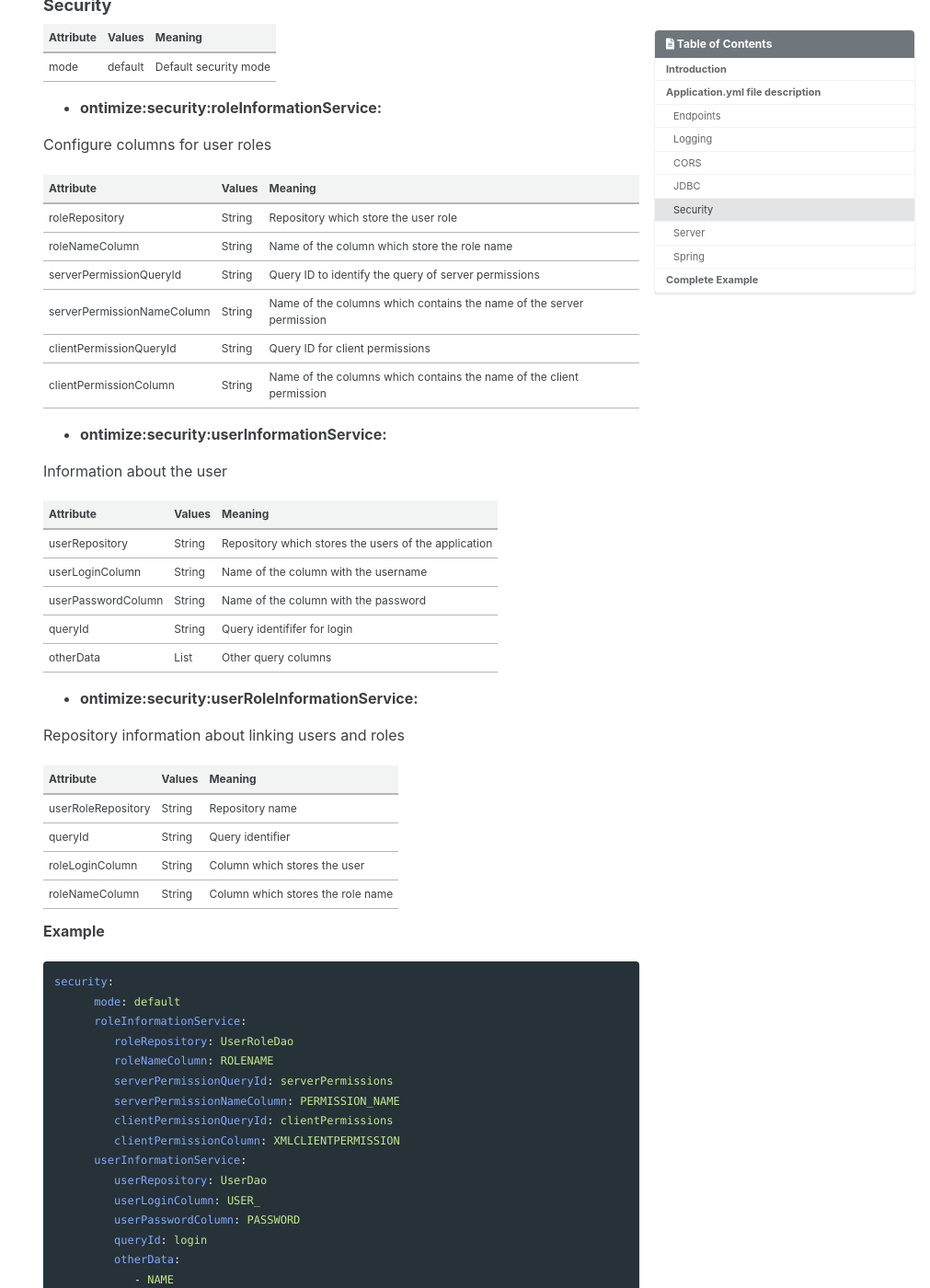
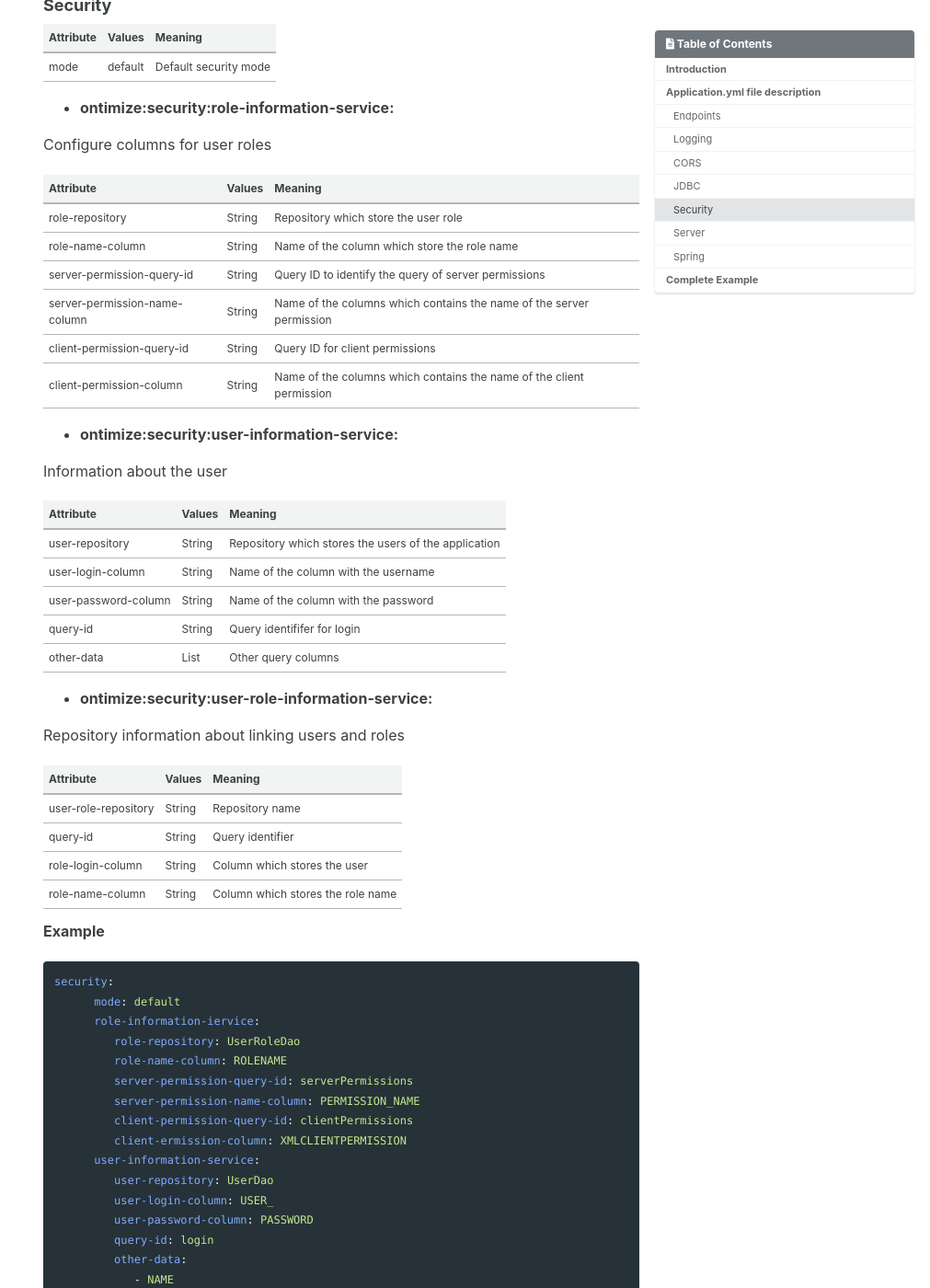
Before and after one commit to ontimize/ontimize-boot, a Jekyll site: the page v3/basics/applicationyml/index.html, which Jekyll copies as it is, in a window 1280 px wide and 1400 px high, scrolled down 2795 px. Shown: the whole window at 92% size, without its empty margins (269-1280 px from the left). Built offline with Jekyll 4.4.1, drawn with Linux system fonts in a browser that asks for light colours; some of the changed text lies outside the part shown.

Commit message:
Updated version 3.x.x docs

```diff
--- a/v3/basics/applicationyml/index.html
+++ b/v3/basics/applicationyml/index.html
@@ -409,12 +409,12 @@
     <span class="na">corsfilter</span><span class="pi">:</span>
       <span class="na">enabled</span><span class="pi">:</span> <span class="no">true</span>
     <span class="na">globalcors</span><span class="pi">:</span>
-      <span class="na">corsConfigurations</span><span class="pi">:</span>
+      <span class="na">cors-configurations</span><span class="pi">:</span>
          <span class="s1">'</span><span class="s">[/**]'</span><span class="pi">:</span>
-            <span class="na">allowedOrigins</span><span class="pi">:</span> <span class="s2">"</span><span class="s">*"</span>
-            <span class="na">allowedHeaders</span><span class="pi">:</span> <span class="s2">"</span><span class="s">*"</span>
-            <span class="na">exposedHeaders</span><span class="pi">:</span> <span class="pi">[</span><span class="s2">"</span><span class="s">X-Auth-Token"</span><span class="pi">,</span><span class="s2">"</span><span class="s">Content-disposition"</span><span class="pi">,</span><span class="s2">"</span><span class="s">X-Requested-With"</span><span class="pi">]</span>
-            <span class="na">allowedMethods</span><span class="pi">:</span>
+            <span class="na">allowed-origins</span><span class="pi">:</span> <span class="s2">"</span><span class="s">*"</span>
+            <span class="na">allowed-headers</span><span class="pi">:</span> <span class="s2">"</span><span class="s">*"</span>
+            <span class="na">exposed-headers</span><span class="pi">:</span> <span class="pi">[</span><span class="s2">"</span><span class="s">X-Auth-Token"</span><span class="pi">,</span><span class="s2">"</span><span class="s">Content-disposition"</span><span class="pi">,</span><span class="s2">"</span><span class="s">X-Requested-With"</span><span class="pi">]</span>
+            <span class="na">allowed-methods</span><span class="pi">:</span>
             <span class="pi">-</span> <span class="s">GET</span>
             <span class="pi">-</span> <span class="s">POST</span>
             <span class="pi">-</span> <span class="s">PUT</span>
@@ -438,7 +438,7 @@
   </thead>
   <tbody>
     <tr>
-      <td>nameConvention</td>
+      <td>name-convention</td>
       <td>upper, lower, database</td>
       <td>Convention of data columns name</td>
     </tr>
@@ -480,11 +480,11 @@
 
 <p><strong>Example</strong></p>
 <div class="language-yaml highlighter-rouge"><div class="highlight"><pre class="highlight"><code><span class="na">jdbc</span><span class="pi">:</span>
-      <span class="na">nameConvention</span><span class="pi">:</span> <span class="s">upper</span>
-      <span class="na">sqlhandler</span><span class="pi">:</span> <span class="s">oracle</span>
-      <span class="na">sqlConditionProcessor</span><span class="pi">:</span>
-         <span class="na">uppperString</span><span class="pi">:</span> <span class="no">true</span>
-         <span class="na">upperLike</span><span class="pi">:</span> <span class="no">true</span>
+      <span class="na">name-convention</span><span class="pi">:</span> <span class="s">upper</span>
+      <span class="na">sqlhandler</span><span class="pi">:</span> <span class="s">hsqldb</span>
+      <span class="na">sql-condition-processor</span><span class="pi">:</span>
+         <span class="na">uppper-string</span><span class="pi">:</span> <span class="no">true</span>
+         <span class="na">upper-like</span><span class="pi">:</span> <span class="no">true</span>
 </code></pre></div></div>
 
 <h3 id="security">Security</h3>
@@ -507,7 +507,7 @@
 </table>
 
 <ul>
-  <li><strong>ontimize:security:roleInformationService:</strong></li>
+  <li><strong>ontimize:security:role-information-service:</strong></li>
 </ul>
 
 <p>Configure columns for user roles</p>
@@ -522,32 +522,32 @@
   </thead>
   <tbody>
     <tr>
-      <td>roleRepository</td>
+      <td>role-repository</td>
       <td>String</td>
       <td>Repository which store the user role</td>
     </tr>
     <tr>
-      <td>roleNameColumn</td>
+      <td>role-name-column</td>
       <td>String</td>
       <td>Name of the column which store the role name</td>
     </tr>
     <tr>
-      <td>serverPermissionQueryId</td>
+      <td>server-permission-query-id</td>
       <td>String</td>
       <td>Query ID to identify the query of server permissions</td>
     </tr>
     <tr>
-      <td>serverPermissionNameColumn</td>
+      <td>server-permission-name-column</td>
       <td>String</td>
       <td>Name of the columns which contains the name of the server permission</td>
     </tr>
     <tr>
-      <td>clientPermissionQueryId</td>
+      <td>client-permission-query-id</td>
       <td>String</td>
       <td>Query ID for  client permissions</td>
     </tr>
     <tr>
-      <td>clientPermissionColumn</td>
+      <td>client-permission-column</td>
       <td>String</td>
       <td>Name of the columns which contains the name of the client permission</td>
     </tr>
@@ -555,7 +555,7 @@
 </table>
 
 <ul>
-  <li><strong>ontimize:security:userInformationService:</strong></li>
+  <li><strong>ontimize:security:user-information-service:</strong></li>
 </ul>
 
 <p>Information about the user</p>
@@ -570,27 +570,27 @@
   </thead>
   <tbody>
     <tr>
-      <td>userRepository</td>
+      <td>user-repository</td>
       <td>String</td>
       <td>Repository which stores the users of the application</td>
     </tr>
     <tr>
-      <td>userLoginColumn</td>
+      <td>user-login-column</td>
       <td>String</td>
       <td>Name of the column with the username</td>
     </tr>
     <tr>
-      <td>userPasswordColumn</td>
+      <td>user-password-column</td>
       <td>String</td>
       <td>Name of the column with the password</td>
     </tr>
     <tr>
-      <td>queryId</td>
+      <td>query-id</td>
       <td>String</td>
       <td>Query identififer for login</td>
     </tr>
     <tr>
-      <td>otherData</td>
+      <td>other-data</td>
       <td>List</td>
       <td>Other query columns</td>
     </tr>
@@ -598,7 +598,7 @@
 </table>
 
 <ul>
-  <li><strong>ontimize:security:userRoleInformationService:</strong></li>
+  <li><strong>ontimize:security:user-role-information-service:</strong></li>
 </ul>
 
 <p>Repository information about linking users and roles</p>
@@ -613,22 +613,22 @@
   </thead>
   <tbody>
     <tr>
-      <td>userRoleRepository</td>
+      <td>user-role-repository</td>
       <td>String</td>
       <td>Repository name</td>
     </tr>
     <tr>
-      <td>queryId</td>
+      <td>query-id</td>
       <td>String</td>
       <td>Query identifier</td>
     </tr>
     <tr>
-      <td>roleLoginColumn</td>
+      <td>role-login-column</td>
       <td>String</td>
       <td>Column which stores the user</td>
     </tr>
     <tr>
-      <td>roleNameColumn</td>
+      <td>role-name-column</td>
       <td>String</td>
       <td>Column which stores the role name</td>
     </tr>
@@ -638,19 +638,19 @@
 <p><strong>Example</strong></p>
 <div class="language-yaml highlighter-rouge"><div class="highlight"><pre class="highlight"><code><span class="na">security</span><span class="pi">:</span>
       <span class="na">mode</span><span class="pi">:</span> <span class="s">default</span>
-      <span class="na">roleInformationService</span><span class="pi">:</span>
-         <span class="na">roleRepository</span><span class="pi">:</span> <span class="s">UserRoleDao</span>
-         <span class="na">roleNameColumn</span><span class="pi">:</span> <span class="s">ROLENAME</span>
-         <span class="na">serverPermissionQueryId</span><span class="pi">:</span> <span class="s">serverPermissions</span>
-         <span class="na">serverPermissionNameColumn</span><span class="pi">:</span> <span class="s">PERMISSION_NAME</span>
-         <span class="na">clientPermissionQueryId</span><span class="pi">:</span> <span class="s">clientPermissions</span>
-         <span class="na">clientPermissionColumn</span><span class="pi">:</span> <span class="s">XMLCLIENTPERMISSION</span>
-      <span class="na">userInformationService</span><span class="pi">:</span>
-         <span class="na">userRepository</span><span class="pi">:</span> <span class="s">UserDao</span>
-         <span class="na">userLoginColumn</span><span class="pi">:</span> <span class="s">USER_</span>
-         <span class="na">userPasswordColumn</span><span class="pi">:</span> <span class="s">PASSWORD</span>
-         <span class="na">queryId</span><span class="pi">:</span> <span class="s">login</span>
-         <span class="na">otherData</span><span class="pi">:</span>
+      <span class="na">role-information-iervice</span><span class="pi">:</span>
+         <span class="na">role-repository</span><span class="pi">:</span> <span class="s">UserRoleDao</span>
+         <span class="na">role-name-column</span><span class="pi">:</span> <span class="s">ROLENAME</span>
+         <span class="na">server-permission-query-id</span><span class="pi">:</span> <span class="s">serverPermissions</span>
+         <span class="na">server-permission-name-column</span><span class="pi">:</span> <span class="s">PERMISSION_NAME</span>
+         <span class="na">client-permission-query-id</span><span class="pi">:</span> <span class="s">clientPermissions</span>
+         <span class="na">client-ermission-column</span><span class="pi">:</span> <span class="s">XMLCLIENTPERMISSION</span>
+      <span class="na">user-information-service</span><span class="pi">:</span>
+         <span class="na">user-repository</span><span class="pi">:</span> <span class="s">UserDao</span>
+         <span class="na">user-login-column</span><span class="pi">:</span> <span class="s">USER_</span>
+         <span class="na">user-password-column</span><span class="pi">:</span> <span class="s">PASSWORD</span>
+         <span class="na">query-id</span><span class="pi">:</span> <span class="s">login</span>
+         <span class="na">other-data</span><span class="pi">:</span>
             <span class="pi">-</span> <span class="s">NAME</span>
             <span class="pi">-</span> <span class="s">SURNAME</span>
             <span class="pi">-</span> <span class="s">EMAIL</span>
@@ -658,11 +658,11 @@
             <span class="pi">-</span> <span class="s">USERBLOCKED</span>
             <span class="pi">-</span> <span class="s">LASTPASSWORDUPDATE</span>
             <span class="pi">-</span> <span class="s">FIRSTLOGIN</span>
-      <span class="na">userRoleInformationService</span><span class="pi">:</span>
-         <span class="na">userRoleRepository</span><span class="pi">:</span> <span class="s">UserRoleDao</span>
-         <span class="na">queryId</span><span class="pi">:</span> <span class="s">userRole</span>
-         <span class="na">roleLoginColumn</span><span class="pi">:</span> <span class="s">USER_</span>
-         <span class="na">roleNameColumn</span><span class="pi">:</span> <span class="s">ROLENAME</span>
+      <span class="na">user-role-information-service</span><span class="pi">:</span>
+         <span class="na">user-role-repository</span><span class="pi">:</span> <span class="s">UserRoleDao</span>
+         <span class="na">query-id</span><span class="pi">:</span> <span class="s">userRole</span>
+         <span class="na">role-login-column</span><span class="pi">:</span> <span class="s">USER_</span>
+         <span class="na">role-name-column</span><span class="pi">:</span> <span class="s">ROLENAME</span>
 </code></pre></div></div>
 
 <h3 id="server">Server</h3>
@@ -804,12 +804,12 @@
       <td>DB username password</td>
     </tr>
     <tr>
-      <td>initialSize</td>
+      <td>initial-size</td>
       <td>int</td>
       <td>Initial size</td>
     </tr>
     <tr>
-      <td>testOnBorrow</td>
+      <td>test-on-borrow</td>
       <td>true, false</td>
       <td>Validation</td>
     </tr>
@@ -904,11 +904,11 @@
 <div class="language-yaml highlighter-rouge"><div class="highlight"><pre class="highlight"><code><span class="na">spring</span><span class="pi">:</span>
    <span class="na">datasource</span><span class="pi">:</span>
       <span class="na">driver-class-name</span><span class="pi">:</span> <span class="s">org.hsqldb.jdbcDriver</span>
-      <span class="na">jdbcUrl</span><span class="pi">:</span> <span class="s">jdbc:hsqldb:hsql://localhost:9013/templateDB</span>
+      <span class="na">jdbc-url</span><span class="pi">:</span> <span class="s">jdbc:hsqldb:hsql://localhost:9013/templateDB</span>
       <span class="na">username</span><span class="pi">:</span> <span class="s">SA</span>
       <span class="na">password</span><span class="pi">:</span>
-      <span class="na">initialSize</span><span class="pi">:</span> <span class="m">10</span>
-      <span class="na">testOnBorrow</span><span class="pi">:</span> <span class="no">true</span>
+      <span class="na">initial-size</span><span class="pi">:</span> <span class="m">10</span>
+      <span class="na">test-on-borrow</span><span class="pi">:</span> <span class="no">true</span>
    <span class="na">main</span><span class="pi">:</span>
       <span class="na">banner-mode</span><span class="pi">:</span> <span class="s1">'</span><span class="s">off'</span>
    <span class="na">session</span><span class="pi">:</span>
@@ -1012,38 +1012,38 @@
    <span class="na">corsfilter</span><span class="pi">:</span>
       <span class="na">enabled</span><span class="pi">:</span> <span class="no">true</span>
    <span class="na">globalcors</span><span class="pi">:</span>
-      <span class="na">corsConfigurations</span><span class="pi">:</span>
+      <span class="na">cors-configurations</span><span class="pi">:</span>
          <span class="s1">'</span><span class="s">[/**]'</span><span class="pi">:</span>
-            <span class="na">allowedOrigins</span><span class="pi">:</span> <span class="s2">"</span><span class="s">*"</span>
-            <span class="na">allowedHeaders</span><span class="pi">:</span> <span class="s2">"</span><span class="s">*"</span>
-            <span class="na">exposedHeaders</span><span class="pi">:</span> <span class="pi">[</span><span class="s2">"</span><span class="s">X-Auth-Token"</span><span class="pi">,</span><span class="s2">"</span><span class="s">Content-disposition"</span><span class="pi">,</span><span class="s2">"</span><span class="s">X-Requested-With"</span><span class="pi">]</span>
-            <span class="na">allowedMethods</span><span class="pi">:</span>
+            <span class="na">allowed-origins</span><span class="pi">:</span> <span class="s2">"</span><span class="s">*"</span>
+            <span class="na">allowed-headers</span><span class="pi">:</span> <span class="s2">"</span><span class="s">*"</span>
+            <span class="na">exposed-headers</span><span class="pi">:</span> <span class="pi">[</span><span class="s2">"</span><span class="s">X-Auth-Token"</span><span class="pi">,</span><span class="s2">"</span><span class="s">Content-disposition"</span><span class="pi">,</span><span class="s2">"</span><span class="s">X-Requested-With"</span><span class="pi">]</span>
+            <span class="na">allowed-methods</span><span class="pi">:</span>
             <span class="pi">-</span> <span class="s">GET</span>
             <span class="pi">-</span> <span class="s">POST</span>
             <span class="pi">-</span> <span class="s">PUT</span>
             <span class="pi">-</span> <span class="s">OPTIONS</span>
             <span class="pi">-</span> <span class="s">DELETE</span>
    <span class="na">jdbc</span><span class="pi">:</span>
-      <span class="na">nameConvention</span><span class="pi">:</span> <span class="s">upper</span>
-      <span class="na">sqlhandler</span><span class="pi">:</span> <span class="s">oracle</span>
-      <span class="na">sqlConditionProcessor</span><span class="pi">:</span>
-         <span class="na">uppperString</span><span class="pi">:</span> <span class="no">true</span>
-         <span class="na">upperLike</span><span class="pi">:</span> <span class="no">true</span>
+      <span class="na">name-convention</span><span class="pi">:</span> <span class="s">upper</span>
+      <span class="na">sqlhandler</span><span class="pi">:</span> <span class="s">hsqldb</span>
+      <span class="na">sql-condition-processor</span><span class="pi">:</span>
+         <span class="na">uppper-string</span><span class="pi">:</span> <span class="no">true</span>
+         <span class="na">upper-like</span><span class="pi">:</span> <span class="no">true</span>
    <span class="na">security</span><span class="pi">:</span>
       <span class="na">mode</span><span class="pi">:</span> <span class="s">default</span>
-      <span class="na">roleInformationService</span><span class="pi">:</span>
-         <span class="na">roleRepository</span><span class="pi">:</span> <span class="s">UserRoleDao</span>
-         <span class="na">roleNameColumn</span><span class="pi">:</span> <span class="s">ROLENAME</span>
-         <span class="na">serverPermissionQueryId</span><span class="pi">:</span> <span class="s">serverPermissions</span>
-         <span class="na">serverPermissionNameColumn</span><span class="pi">:</span> <span class="s">PERMISSION_NAME</span>
-         <span class="na">clientPermissionQueryId</span><span class="pi">:</span> <span class="s">clientPermissions</span>
-         <span class="na">clientPermissionColumn</span><span class="pi">:</span> <span class="s">XMLCLIENTPERMISSION</span>
-      <span class="na">userInformationService</span><span class="pi">:</span>
-         <span class="na">userRepository</span><span class="pi">:</span> <span class="s">UserDao</span>
-         <span class="na">userLoginColumn</span><span class="pi">:</span> <span class="s">USER_</span>
-         <span class="na">userPasswordColumn</span><span class="pi">:</span> <span class="s">PASSWORD</span>
-         <span class="na">queryId</span><span class="pi">:</span> <span class="s">login</span>
-         <span class="na">otherData</span><span class="pi">:</span>
+      <span class="na">role-information-service</span><span class="pi">:</span>
+         <span class="na">role-repository</span><span class="pi">:</span> <span class="s">UserRoleDao</span>
+         <span class="na">role-name-column</span><span class="pi">:</span> <span class="s">ROLENAME</span>
+         <span class="na">server-permission-query-id</span><span class="pi">:</span> <span class="s">serverPermissions</span>
+         <span class="na">server-permission-name-column</span><span class="pi">:</span> <span class="s">PERMISSION_NAME</span>
+         <span class="na">client-permission-query-id</span><span class="pi">:</span> <span class="s">clientPermissions</span>
+         <span class="na">client-permission-column</span><span class="pi">:</span> <span class="s">XMLCLIENTPERMISSION</span>
+      <span class="na">user-information-service</span><span class="pi">:</span>
+         <span class="na">user-repository</span><span class="pi">:</span> <span class="s">UserDao</span>
+         <span class="na">user-login-column</span><span class="pi">:</span> <span class="s">USER_</span>
+         <span class="na">user-password-column</span><span class="pi">:</span> <span class="s">PASSWORD</span>
+         <span class="na">query-id</span><span class="pi">:</span> <span class="s">login</span>
+         <span class="na">other-data</span><span class="pi">:</span>
             <span class="pi">-</span> <span class="s">NAME</span>
             <span class="pi">-</span> <span class="s">SURNAME</span>
             <span class="pi">-</span> <span class="s">EMAIL</span>
@@ -1051,11 +1051,11 @@
             <span class="pi">-</span> <span class="s">USERBLOCKED</span>
             <span class="pi">-</span> <span class="s">LASTPASSWORDUPDATE</span>
             <span class="pi">-</span> <span class="s">FIRSTLOGIN</span>
-      <span class="na">userRoleInformationService</span><span class="pi">:</span>
-         <span class="na">userRoleRepository</span><span class="pi">:</span> <span class="s">UserRoleDao</span>
-         <span class="na">queryId</span><span class="pi">:</span> <span class="s">userRole</span>
-         <span class="na">roleLoginColumn</span><span class="pi">:</span> <span class="s">USER_</span>
-         <span class="na">roleNameColumn</span><span class="pi">:</span> <span class="s">ROLENAME</span>
+      <span class="na">user-role-information-service</span><span class="pi">:</span>
+         <span class="na">user-role-repository</span><span class="pi">:</span> <span class="s">UserRoleDao</span>
+         <span class="na">query-id</span><span class="pi">:</span> <span class="s">userRole</span>
+         <span class="na">role-login-column</span><span class="pi">:</span> <span class="s">USER_</span>
+         <span class="na">role-name-column</span><span class="pi">:</span> <span class="s">ROLENAME</span>
 <span class="na">server</span><span class="pi">:</span>
    <span class="na">port</span><span class="pi">:</span> <span class="m">33333</span>
    <span class="na">tomcat</span><span class="pi">:</span>
@@ -1066,11 +1066,11 @@
 <span class="na">spring</span><span class="pi">:</span>
    <span class="na">datasource</span><span class="pi">:</span>
       <span class="na">driver-class-name</span><span class="pi">:</span> <span class="s">org.hsqldb.jdbcDriver</span>
-      <span class="na">jdbcUrl</span><span class="pi">:</span> <span class="s">jdbc:hsqldb:hsql://localhost:9013/templateDB</span>
+      <span class="na">jdbc-url</span><span class="pi">:</span> <span class="s">jdbc:hsqldb:hsql://localhost:9013/templateDB</span>
       <span class="na">username</span><span class="pi">:</span> <span class="s">SA</span>
       <span class="na">password</span><span class="pi">:</span>
-      <span class="na">initialSize</span><span class="pi">:</span> <span class="m">10</span>
-      <span class="na">testOnBorrow</span><span class="pi">:</span> <span class="no">true</span>
+      <span class="na">initial-size</span><span class="pi">:</span> <span class="m">10</span>
+      <span class="na">test-on-borrow</span><span class="pi">:</span> <span class="no">true</span>
    <span class="na">main</span><span class="pi">:</span>
       <span class="na">banner-mode</span><span class="pi">:</span> <span class="s1">'</span><span class="s">off'</span>
    <span class="na">session</span><span class="pi">:</span>
--- a/v3/feed.xml
+++ b/v3/feed.xml
@@ -1 +1 @@
-<?xml version="1.0" encoding="utf-8"?><feed xmlns="http://www.w3.org/2005/Atom" ><generator uri="https://jekyllrb.com/" version="3.9.0">Jekyll</generator><link href="https://ontimize.github.io/ontimize-boot/v3/feed.xml" rel="self" type="application/atom+xml" /><link href="https://ontimize.github.io/ontimize-boot/v3/" rel="alternate" type="text/html" /><updated>2021-07-27T11:51:38+02:00</updated><id>https://ontimize.github.io/ontimize-boot/v3/feed.xml</id><title type="html">Ontimize Boot</title><subtitle></subtitle><author><name>Imatia Innovation, S.L.</name></author></feed>
+<?xml version="1.0" encoding="utf-8"?><feed xmlns="http://www.w3.org/2005/Atom" ><generator uri="https://jekyllrb.com/" version="3.9.0">Jekyll</generator><link href="https://ontimize.github.io/ontimize-boot/v3/feed.xml" rel="self" type="application/atom+xml" /><link href="https://ontimize.github.io/ontimize-boot/v3/" rel="alternate" type="text/html" /><updated>2021-07-28T11:15:47+02:00</updated><id>https://ontimize.github.io/ontimize-boot/v3/feed.xml</id><title type="html">Ontimize Boot</title><subtitle></subtitle><author><name>Imatia Innovation, S.L.</name></author></feed>
```
Also changed, not shown: other parts of v3/basics/applicationyml/index.html (+10 -10 lines).
